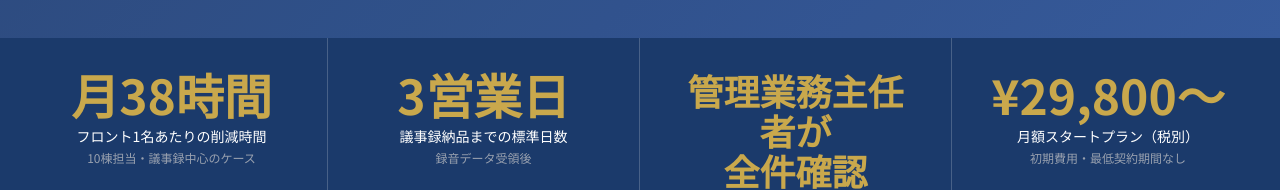
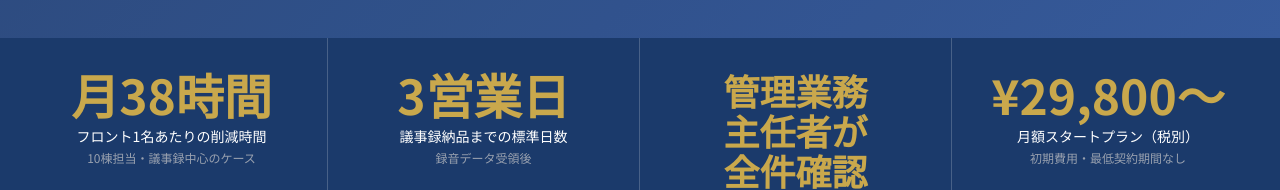
Before and after one commit to TomoakiFukuda/mansion-bpo-lp, a Next.js app: page / in a window 1280 px wide. Shown: the part 762-952 px from the top of the page. Built offline with nearby package versions, Linux system fonts and the light colour scheme.

Commit message:
ImpactBar改行修正

```diff
--- a/src/components/ImpactBar.tsx
+++ b/src/components/ImpactBar.tsx
@@ -56,7 +56,9 @@ export function ImpactBar() {
           {/* Static item */}
           <div className="text-center p-6 md:p-8 border-b md:border-b-0 md:border-r border-white/20">
             <div className="text-[#C9A84C] font-bold text-3xl md:text-4xl mb-2">
-              管理業務主任者が
+              管理業務
+              <br />
+              主任者が
               <br />
               全件確認
             </div>
```
